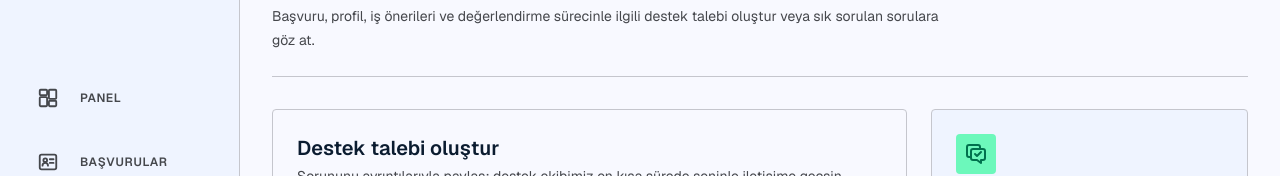
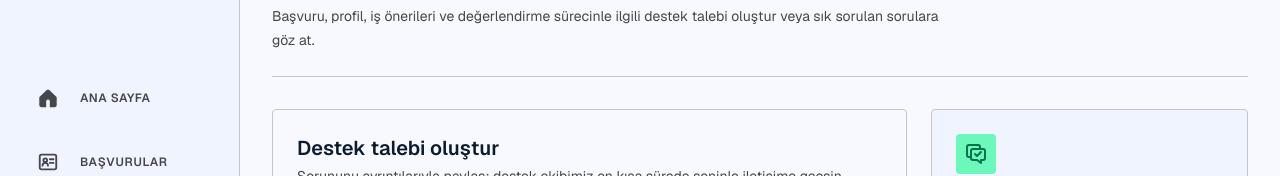
Before and after one commit to emreucbudak/Vettingo-Frontend, a Next.js app: page /candidate/help-center in a window 1280 px wide. Shown: the part 164-340 px from the top of the page. Built offline with nearby package versions, Linux system fonts and the light colour scheme.

Commit message:
Update dashboard home navigation

```diff
--- a/src/layers/entities/candidate-analysis/candidate-analysis-data.ts
+++ b/src/layers/entities/candidate-analysis/candidate-analysis-data.ts
@@ -7,7 +7,7 @@ export const analysisProfile = {
 } as const;
 
 export const analysisNavigationItems = [
-  { label: 'Panel', icon: 'space_dashboard', href: '/employer' },
+  { label: 'Ana Sayfa', icon: 'home', href: '/employer' },
   { label: 'İlanlarım', icon: 'business_center', href: '/employer/jobs' },
   { label: 'Başvurular', icon: 'assignment_ind', href: '/employer/applications' },
   { label: 'Yetenekler', icon: 'auto_awesome', active: true, href: '/employer/talents' },
--- a/src/layers/entities/employer-dashboard/employer-dashboard-data.ts
+++ b/src/layers/entities/employer-dashboard/employer-dashboard-data.ts
@@ -8,7 +8,7 @@ export const employerProfile = {
 } as const;
 
 export const employerNavigationItems = [
-  { label: 'Panel', icon: 'space_dashboard', active: true, href: '/employer' },
+  { label: 'Ana Sayfa', icon: 'home', active: true, href: '/employer' },
   { label: 'İlanlarım', icon: 'business_center', href: '/employer/jobs' },
   { label: 'Başvurular', icon: 'assignment_ind', href: '/employer/applications' },
   { label: 'Yetenekler', icon: 'auto_awesome', href: '/employer/talents' },
--- a/src/layers/entities/hr-dashboard/hr-dashboard-data.ts
+++ b/src/layers/entities/hr-dashboard/hr-dashboard-data.ts
@@ -6,7 +6,7 @@ export const hrProfile = {
 } as const;
 
 export const hrNavigationItems = [
-  { key: "dashboard", label: "Panel", icon: "space_dashboard", href: ROUTES.hr },
+  { key: "dashboard", label: "Ana Sayfa", icon: "home", href: ROUTES.hr },
   {
     key: "scout",
     label: "Scout",
--- a/src/layers/entities/job/job-discovery-data.ts
+++ b/src/layers/entities/job/job-discovery-data.ts
@@ -5,7 +5,7 @@ export const jobDiscoveryProfile = {
 } as const;
 
 export const jobDiscoveryNavItems = [
-  { label: "Panel", active: false },
+  { label: "Ana Sayfa", icon: "home", active: false },
   { label: "Başvurular", active: false },
   { label: "Yapay Zeka Analizi", active: false },
   { label: "İşler", active: true },
--- a/src/layers/entities/talent-benchmark/talent-benchmarking-data.ts
+++ b/src/layers/entities/talent-benchmark/talent-benchmarking-data.ts
@@ -43,7 +43,7 @@ export const benchmarkingProfile = {
 
 
 export const sidebarItems = [
-  { label: 'Panel', icon: 'space_dashboard', active: false, href: '/employer' },
+  { label: 'Ana Sayfa', icon: 'home', active: false, href: '/employer' },
   { label: 'İlanlarım', icon: 'business_center', active: false, href: '/employer/jobs' },
   { label: 'Başvurular', icon: 'assignment_ind', active: false, href: '/employer/applications' },
   { label: 'Yetenekler', icon: 'auto_awesome', active: true, href: '/employer/talents' },
--- a/src/layers/pages/candidate-analysis/ui/candidate-analysis-page.tsx
+++ b/src/layers/pages/candidate-analysis/ui/candidate-analysis-page.tsx
@@ -16,7 +16,7 @@ import { MaterialIcon } from "@/shared/ui/material-icon";
 type DetailKind = "application" | "talent";
 
 const employerNavigation = [
-  { key: "dashboard", label: "Panel", icon: "space_dashboard", href: ROUTES.employer },
+  { key: "dashboard", label: "Ana Sayfa", icon: "home", href: ROUTES.employer },
   { key: "jobs", label: "İlanlarım", icon: "business_center", href: ROUTES.employerJobs },
   {
     key: "applications",
--- a/src/layers/shared/ui/material-icon/material-icon.tsx
+++ b/src/layers/shared/ui/material-icon/material-icon.tsx
@@ -278,6 +278,15 @@ const iconPaths: Record<string, ReactNode> = {
       <path d="M12 17h.01" />
     </>
   ),
+  home: (
+    <path
+      clipRule="evenodd"
+      d="M3.2 10.3 10.7 3.2a2 2 0 0 1 2.6 0l7.5 7.1a1.8 1.8 0 0 1 .7 1.4V20a2 2 0 0 1-2 2h-15a2 2 0 0 1-2-2v-8.3a1.8 1.8 0 0 1 .7-1.4ZM10 22v-6.3a2 2 0 0 1 4 0V22Z"
+      fill="currentColor"
+      fillRule="evenodd"
+      stroke="none"
+    />
+  ),
   lightbulb: (
     <>
       <path d="M9 18h6" />
--- a/src/layers/widgets/candidate/shell/ui/candidate-shell.tsx
+++ b/src/layers/widgets/candidate/shell/ui/candidate-shell.tsx
@@ -9,7 +9,7 @@ import {
 } from "@/shared/ui/dashboard-shell";
 
 const candidateNavigationItems = [
-  { label: "Panel", icon: "space_dashboard", href: ROUTES.candidate },
+  { label: "Ana Sayfa", icon: "home", href: ROUTES.candidate },
   {
     label: "Başvurular",
     icon: "assignment_ind",
```
